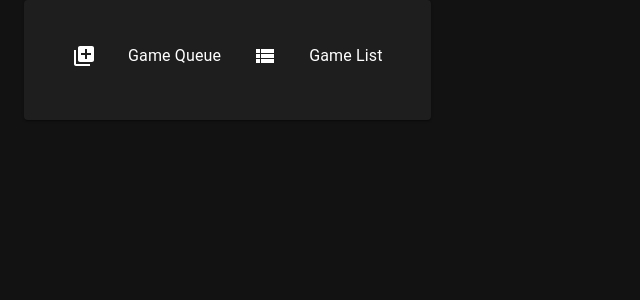
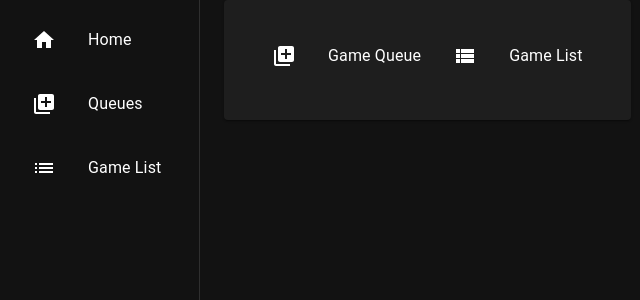
Before and after one commit to LeeMartin77/openskull, a React (Create React App) app in the folder webapp/: page / in a window 1280 px wide. Shown: the top 300 px of the page, without its empty margins (0-640 px from the left). Built offline with nearby package versions, Linux system fonts and the light colour scheme; no server answers.

Commit message:
Bringing in my navigation from itwasnotamanual

```diff
--- a/webapp/src/App.tsx
+++ b/webapp/src/App.tsx
@@ -13,6 +13,8 @@ import { GameListComponent } from "./components/game/GameListComponent";
 import { Link } from "react-router-dom";
 import { List, ListItem, ListItemButton, ListItemIcon, ListItemText } from '@mui/material';
 import { Queue, ViewList } from '@mui/icons-material';
+import { BottomNavigationComponent } from "./components/navigation/BottomNavigationComponent";
+import { SideNavigationComponent } from "./components/navigation/SideNavigationComponent";
 
 const theme = createTheme({
   palette: {
@@ -60,6 +62,7 @@ function App() {
         <BrowserRouter>
 
           <Box sx={{ display: 'flex' }}>
+          {isDesktop && <SideNavigationComponent />}
           <Box component="main" sx={mainSx}>
             <Container maxWidth={'sm'} className={containerClassName} >
             <Routes>
@@ -80,6 +83,7 @@ function App() {
             </Routes>
             </Container>
           </Box>
+          {!isDesktop && <BottomNavigationComponent />}
           </Box>
         </BrowserRouter>
     </ThemeProvider>
--- /dev/null
+++ b/webapp/src/components/navigation/BottomNavigationComponent.css
@@ -0,0 +1,5 @@
+.bottom-navigation-menu {
+  position:fixed;
+  bottom:0;
+  width:100%;
+}
--- /dev/null
+++ b/webapp/src/components/navigation/BottomNavigationComponent.tsx
@@ -0,0 +1,42 @@
+import { BottomNavigation, BottomNavigationAction, ListItemIcon, ListItemText, Menu, MenuItem } from "@mui/material";
+import { Link } from "react-router-dom";
+import MenuIcon from '@mui/icons-material/Menu';
+
+import './BottomNavigationComponent.css';
+import { navigationConfig } from "./NavigationConfig";
+import { useState } from "react";
+
+export function BottomNavigationComponent() {
+  const [anchorEl, setAnchorEl] = useState<null | HTMLElement>(null);
+  const open = Boolean(anchorEl);
+  const handleClick = (event: React.MouseEvent<HTMLButtonElement>) => {
+    setAnchorEl(event.currentTarget);
+  };
+  const handleClose = () => {
+    setAnchorEl(null);
+  };
+
+  return (<><BottomNavigation showLabels className="bottom-navigation-menu">
+      {navigationConfig.filter(x => !x.mobileHidden).map((x, i) =>
+      <BottomNavigationAction key={i} label={x.label} component={Link} to={x.route} icon={<x.icon />} />)}
+      <BottomNavigationAction icon={<MenuIcon />} onClick={handleClick} label="More" />
+    </BottomNavigation>
+    <Menu
+        id="more-menu"
+        anchorEl={anchorEl}
+        open={open}
+        onClose={handleClose}
+        MenuListProps={{
+          'aria-labelledby': 'basic-button',
+        }}
+      >
+      {navigationConfig.filter(x => x.mobileHidden).map((x, i) => {
+        return <MenuItem key={i} component={Link} onClick={handleClose} to={x.route}>
+        <ListItemIcon><x.icon /></ListItemIcon>
+        <ListItemText>{x.label}</ListItemText>
+      </MenuItem>
+      }
+        )}
+      </Menu>
+    </>)
+}
--- /dev/null
+++ b/webapp/src/components/navigation/NavigationConfig.ts
@@ -0,0 +1,22 @@
+import { Queue, Home, List } from "@mui/icons-material";
+
+export const navigationConfig = [
+  {
+    label: "Home",
+    route: "/",
+    icon: Home,
+    mobileHidden: false
+  },
+  {
+    label: "Queues",
+    route: "/queue",
+    icon: Queue,
+    mobileHidden: false
+  },
+  {
+    label: "Game List",
+    route: "/games",
+    icon: List,
+    mobileHidden: false
+  },
+]
--- /dev/null
+++ b/webapp/src/components/navigation/SideNavigationComponent.tsx
@@ -0,0 +1,34 @@
+import { Drawer, List, ListItem, ListItemButton, ListItemIcon, ListItemText } from "@mui/material";
+import { Link } from "react-router-dom";
+
+import { navigationConfig } from "./NavigationConfig";
+
+
+
+export function SideNavigationComponent({ width = 200 }: { width?: number }) {
+  return (<Drawer
+    sx={{
+      width,
+      flexShrink: 0,
+      '& .MuiDrawer-paper': {
+        width,
+        boxSizing: 'border-box',
+      },
+    }}
+    variant="permanent"
+    anchor="left"
+    >
+    <List>
+            {navigationConfig.map((nav, index) => (
+              <ListItem key={index}>
+                <ListItemButton component={Link} to={nav.route}>
+                  <ListItemIcon>
+                    <nav.icon />
+                  </ListItemIcon>
+                  <ListItemText primary={nav.label} />
+                </ListItemButton>
+              </ListItem>
+            ))}
+          </List>
+    </Drawer>)
+}
```
